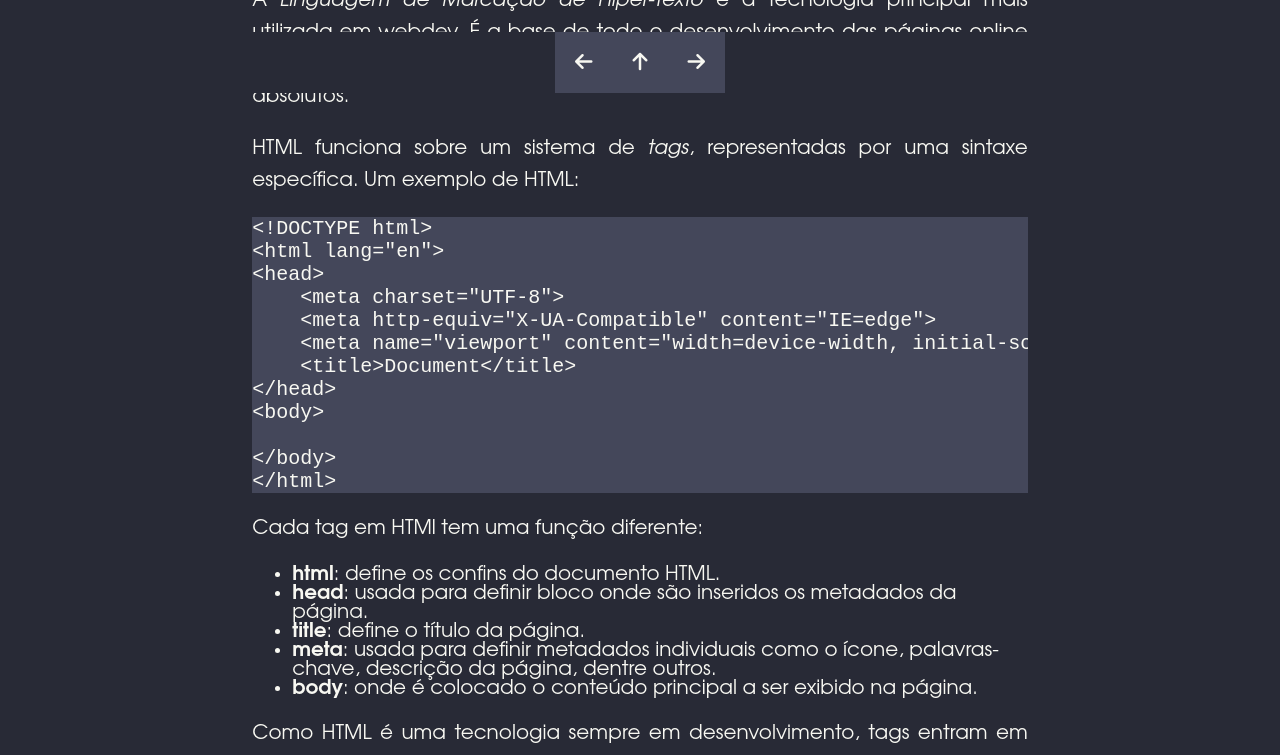
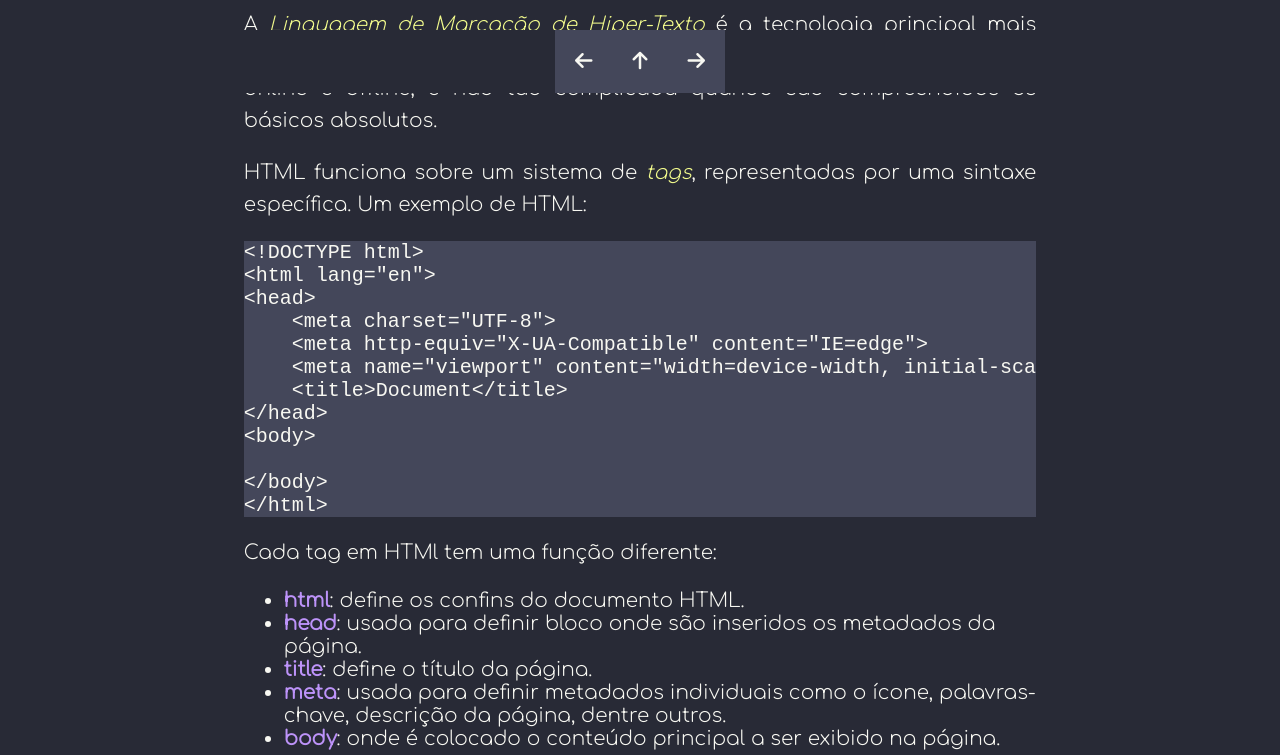
Before and after one commit to radialserial/radialserial.github.io, a plain HTML site: page pages/manual/content/html.html in a window 1280 px wide. Shown: the part 707-1462 px from the top of the page. Drawn offline with Linux system fonts and the light colour scheme.

Commit message:
Changed from Adventor to Comfortaa

```diff
--- a/style/style.scss
+++ b/style/style.scss
@@ -1,12 +1,18 @@
+@import url("https://fonts.googleapis.com/css2?family=Comfortaa:wght@300&family=Raleway:wght@600&display=swap");
+
 $background: #282a36;
 $foreground: #f8f8f2;
 $gray: #44475a;
 $blue: #6272a4;
 $cyan: #8be9fd;
+$green: #50fa7b;
 $pink: #ff79c6;
+$purple: #bd93f9;
+$red: #ff5555;
+$yellow: #f1fa8c;
 
 .dracula {
-    font-family: "Tex Gyre Adventor", sans-serif;
+    font-family: "Comfortaa", sans-serif;
     font-size: clamp(1.25rem, 2vh, 2rem);
     background-color: $background;
     color: $foreground;
@@ -15,6 +21,24 @@ $pink: #ff79c6;
 html,
 body {
     height: 100%;
+}
+
+h1,
+h2,
+h3,
+h4,
+h5,
+h6 {
+    font-family: "Raleway", sans-serif;
+    font-weight: bold;
+}
+
+strong {
+    color: $purple;
+}
+
+em {
+    color: $yellow;
 }
 
 body {
@@ -41,6 +65,9 @@ a {
     }
     &:hover {
         color: $pink;
+    }
+    &:active {
+        color: $cyan;
     }
 }
 
```
Also changed, not shown: assets/fonts/texgyreadventor-bold.otf (deleted), assets/fonts/texgyreadventor-bolditalic.otf (deleted), assets/fonts/texgyreadventor-italic.otf (deleted), assets/fonts/texgyreadventor-regular.otf (deleted), style/style.css.
